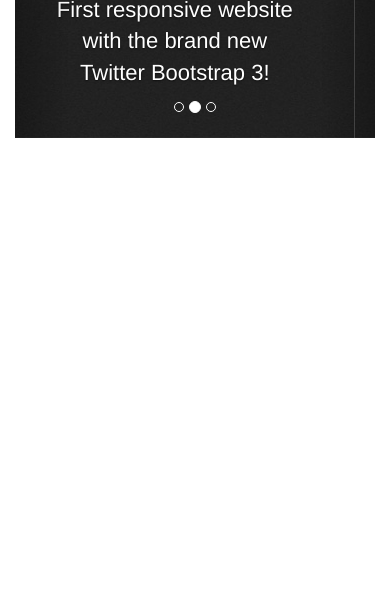
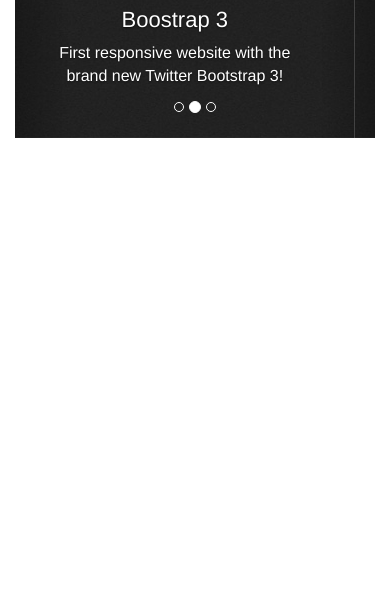
Before and after one commit to borisitod/bootstrap3, a plain HTML site: page index.html in a window 390 px wide. Shown: the part 232-844 px from the top of the page. Drawn offline with nearby package versions, Linux system fonts and the light colour scheme.

Commit message:
change the font-size of carousel for small screen

```diff
--- a/includes/css/styles.css
+++ b/includes/css/styles.css
@@ -87,6 +87,14 @@ Notes:	 Hand coded for Udemy.com
         display: inline-block;
     }
 
+    .carousel-caption {
+        font-size: 16px;
+    }
+
+    .carousel-caption h4{
+        font-size: 22px;
+    }
+
     #myCarousel .item {  height:310px;  }
 
     #slide1 {
```
